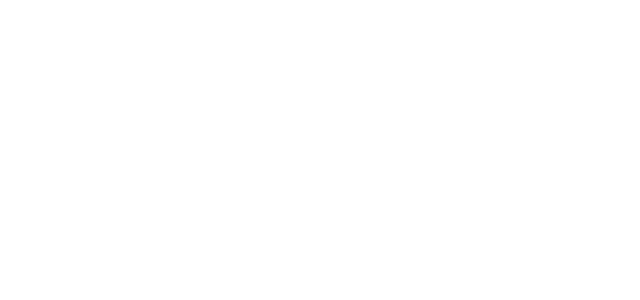
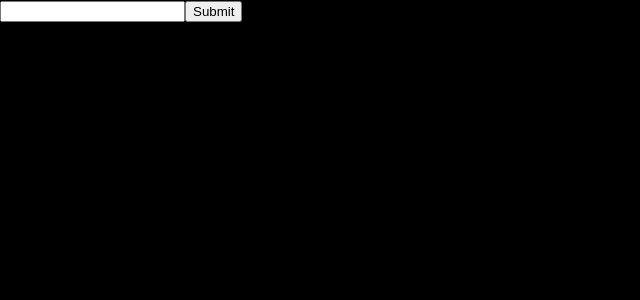
Before and after one commit to man7788/handle-inputs-render-lists, a React (Create React App) app in the folder task-app/: page / in a window 1280 px wide. Shown: the top 300 px of the page, without its empty margins (0-640 px from the left). Built offline with nearby package versions, Linux system fonts and the light colour scheme; the HTML template or start-up script is replaced by a standard one.

Commit message:
Complete assignment diy guide

```diff
--- a/task-app/src/App.js
+++ b/task-app/src/App.js
@@ -1,9 +1,49 @@
 import './App.css';
+import MyList from './components/Overview';
+import React, { Component } from 'react';
+
+class MyForm extends Component {
+  constructor(props) {
+    super(props);
+
+    this.state = {
+      txt: '',
+      tasksArray: [],
+    };
+
+    this.handleSubmit = this.handleSubmit.bind(this);
+  }
+
+  handleSubmit(e) {
+    e.preventDefault();
+
+    let formValue = e.target[0].value
+    console.dir(formValue);
+
+    this.setState(state => {
+      const tasksArray = state.tasksArray.concat(formValue);
+      const txt = ''
+      return { txt, tasksArray, }
+    });
+
+    e.target[0].value = ''
+  }
+
+  render() {
+    return (
+      <form method="post" onSubmit={this.handleSubmit}>
+        <input></input>
+        <button type="submit">Submit</button>
+        <MyList tasksArray={this.state.tasksArray.map(item => (<li key={item}>{item}</li>))}/>
+      </form>
+    );
+  }
+}
 
 function App() {
   return (
     <div>
-
+      <MyForm/>
     </div>
   );
 }
--- a/task-app/src/components/Overview.js
+++ b/task-app/src/components/Overview.js
@@ -0,0 +1,18 @@
+/* eslint-disable no-useless-constructor */
+import React, { Component } from 'react';
+
+class MyList extends Component {
+  constructor(props) {
+    super(props);
+  }
+
+  render() {
+    return (
+      <div>
+        <ul>{this.props.tasksArray}</ul>
+      </div>
+    );
+  }
+}
+
+export default MyList
--- a/task-app/src/index.css
+++ b/task-app/src/index.css
@@ -5,6 +5,8 @@
     sans-serif;
   -webkit-font-smoothing: antialiased;
   -moz-osx-font-smoothing: grayscale;
+  background: black;
+  color: whitesmoke;
 }
 
 code {
```
